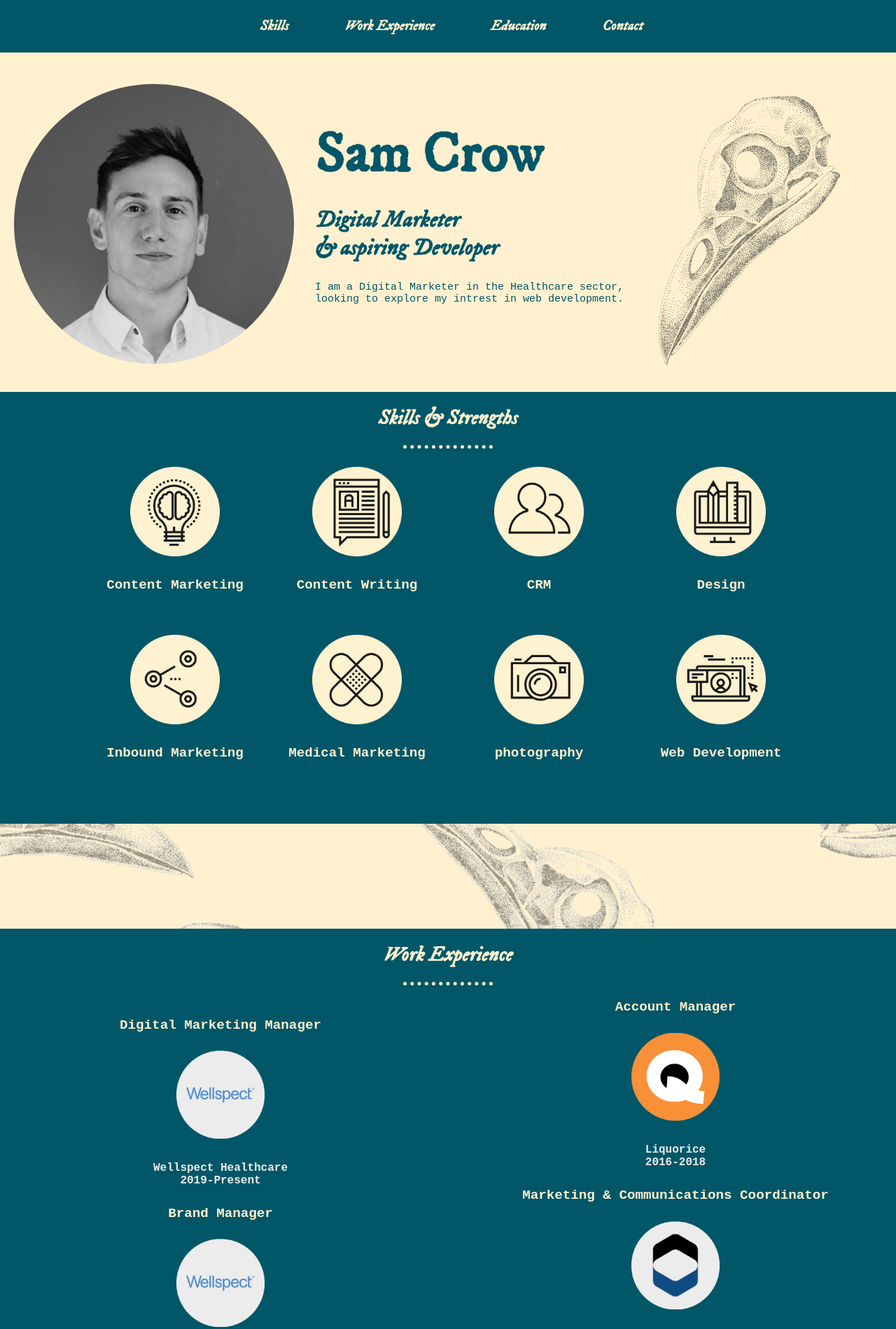
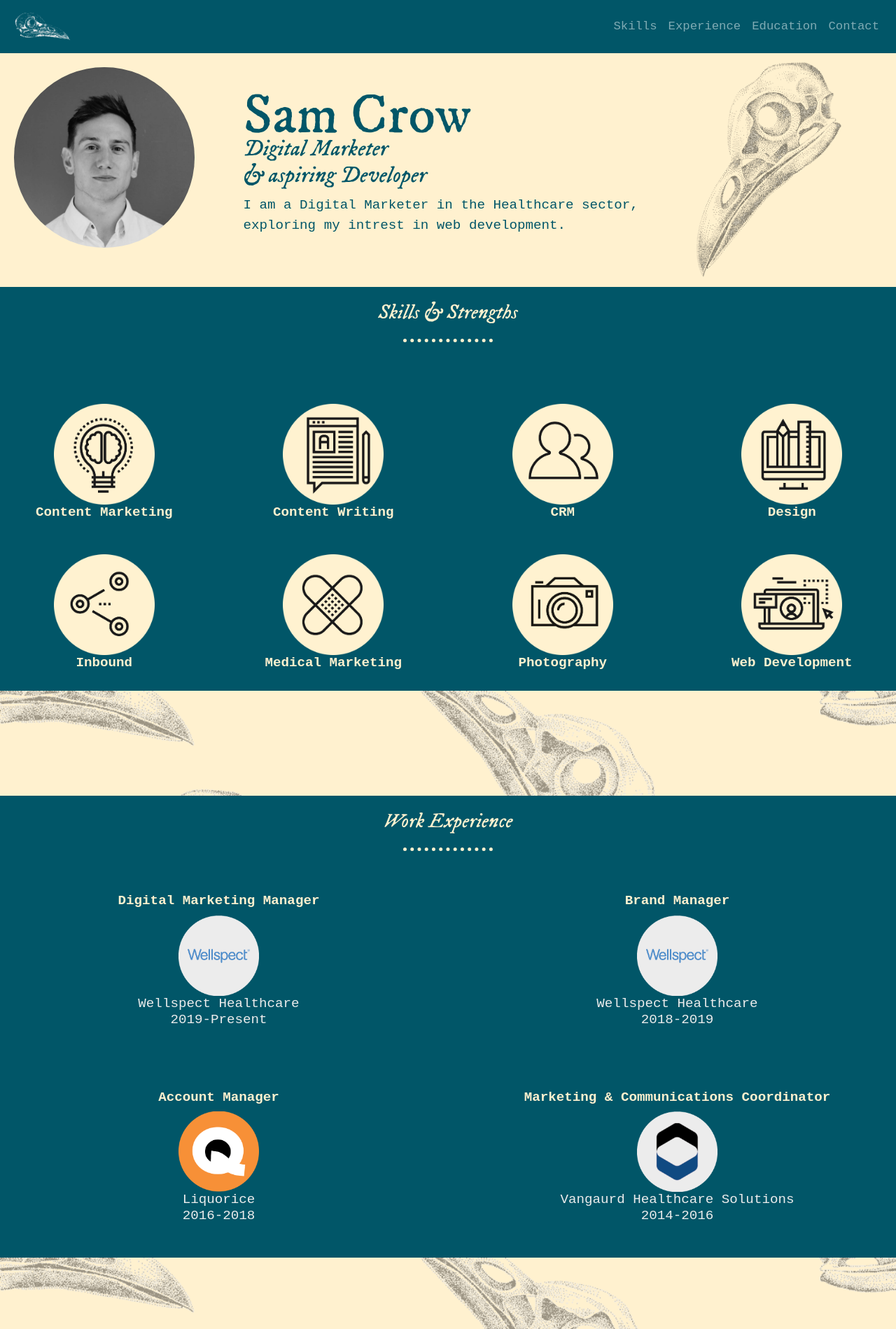
Before and after one commit to Corvus-Corone/CV, a plain HTML site: page index.html in a window 1280 px wide. Shown: the top 1899 px of the page at 70% size. Drawn offline with nearby package versions, Linux system fonts and the light colour scheme.

Commit message:
Upload 4
Fully responsive, with bootstrap

```diff
--- a/index.html
+++ b/index.html
@@ -5,118 +5,161 @@
   <meta charset="utf-8">
   <meta name="viewport" content="width=device-width, initial-scale=1">
   <title>Sam Crow</title>
+<link rel="stylesheet" href="https://stackpath.bootstrapcdn.com/bootstrap/4.4.1/css/bootstrap.min.css" integrity="sha384-Vkoo8x4CGsO3+Hhxv8T/Q5PaXtkKtu6ug5TOeNV6gBiFeWPGFN9MuhOf23Q9Ifjh" crossorigin="anonymous">
+<script src="https://code.jquery.com/jquery-3.4.1.slim.min.js" integrity="sha384-J6qa4849blE2+poT4WnyKhv5vZF5SrPo0iEjwBvKU7imGFAV0wwj1yYfoRSJoZ+n" crossorigin="anonymous"></script>
+<script src="https://cdn.jsdelivr.net/npm/popper.js@1.16.0/dist/umd/popper.min.js" integrity="sha384-Q6E9RHvbIyZFJoft+2mJbHaEWldlvI9IOYy5n3zV9zzTtmI3UksdQRVvoxMfooAo" crossorigin="anonymous"></script>
+<script src="https://stackpath.bootstrapcdn.com/bootstrap/4.4.1/js/bootstrap.min.js" integrity="sha384-wfSDF2E50Y2D1uUdj0O3uMBJnjuUD4Ih7YwaYd1iqfktj0Uod8GCExl3Og8ifwB6" crossorigin="anonymous"></script>
   <link rel="stylesheet" href="styles.css">
   <link rel="icon" href="favicon.ico">
   <link href="https://fonts.googleapis.com/css2?family=IM+Fell+DW+Pica:ital@0;1&display=swap" rel="stylesheet">
 </head>
 
 <body>
+
+  <!-- Nav Bar -->
+
+  <nav class="navbar sticky-top navbar-expand-lg navbar-dark" style="background-colour:#015668; color: #fff1cf; font-family: 'IM Fell DW Pica', Garamond, serif;">
+    <a class="navbar-brand" href="index.html">
+      <img src="Crow_skull_menu.png" height="50" alt="Crow_skull_menu">
+    </a>
+       <button class="navbar-toggler" type="button" data-toggle="collapse" data-target="#navbarSupportedContent" aria-controls="navbarSupportedContent" aria-expanded="false" aria-label="Toggle navigation">
+      <span class="navbar-toggler-icon"></span>
+    </button>
+    <div class="collapse navbar-collapse" id="navbarSupportedContent">
+      <ul class="navbar-nav ml-auto">
+          <li class="nav-item">
+              <a class="nav-link" href="#Skills">Skills</a>
+          </li>
+          <li class="nav-item">
+              <a class="nav-link" href="#Work">Experience</a>
+          </li>
+          <li class="nav-item">
+              <a class="nav-link" href="#Education">Education</a>
+          </li>
+          <li class="nav-item">
+              <a class="nav-link" href="Contact.html">Contact</a>
+          </li>
+      </ul>
+   </div>
+ </nav>
+
+<!-- Header -->
+
   <header>
-    <nav class="menu">
-      <a href="#Skills">
-        <h3 class="menu-item">Skills</h3>
-      </a>
-      <a href="#Work">
-        <h3 class="menu-item">Work Experience</h3>
-      </a>
-      <a href="#Education">
-        <h3 class="menu-item">Education</h3>
-      </a>
-      <a href="Contact.html">
-        <h3 class="menu-item"> Contact</h3>
-      </a>
-    </nav>
-    <img class="profile-img" height="400" src="Sam-Crow.png" alt="Sam_Crow_Digital_Marketer">
+<div class="row">
+  <div class="col-lg-3 col-md-6">
+      <img class="profile-img" width="100%" src="Sam-Crow.png" alt="Sam_Crow_Digital_Marketer">
+  </div>
+  <div class="col-lg-6 col-md-6" style="padding-bottom:55px">
     <div class="profile-txt">
       <h1>Sam Crow</h1>
       <h2><em>Digital Marketer <br>& aspiring Developer</em></h2>
-      <p style="color: #015668; font-size: 15px">I am a Digital Marketer in the Healthcare sector,<br> looking to explore my intrest in web development.</p>
+      <p style="color: #015668; font-size: 120%">I am a Digital Marketer in the Healthcare sector, exploring my intrest in web development.</p>
     </div>
+  </div>
+  <div class="col-lg-3 d-sm-none d-none d-lg-block">
     <img src="Crow_skull_transparent.png" alt="crow_skull" style="
     display: inline-block;
-      margin: 5px,0, 0, 0;
-      position: relative;left: 480px;top: 120px;bottom: auto;
-      width:300px;
+      width:80%;
        opacity: 0.5;">
+  </div>
+</div>
   </header>
 
+  <!-- Skills & Stengths -->
   <div class="content-block">
     <a id="Skills">
       <h3>Skills & Strengths</h3>
-      <hr>
-    </a>
+      <hr>  </a>
       <br>
       <br>
-    <div class="skills_icon">
+
+<div class="row">
+  <div class="col-lg-3 col-md-4 col-6" style="padding:20px">
     <img src="content_marketing.png" alt="content marketing" width="50%" style="left:auto; right: auto" />
     <h4>Content Marketing</h4>
   </div>
-    <div class="skills_icon">
+  <div class="col-lg-3 col-md-4  col-6" style="padding:20px">
     <img src="content_writing.png" alt="content writing" width="50%" style="left:auto; right: auto" />
     <h4>Content Writing</h4>
   </div>
-    <div class="skills_icon">
+  <div class="col-lg-3 col-md-4  col-6" style="padding:20px">
     <img src="crm.png" alt="customer relationship management" width="50%" style="left:auto; right: auto" />
     <h4>CRM</h4>
   </div>
-    <div class="skills_icon">
+  <div class="col-lg-3 col-md-4  col-6" style="padding:20px">
     <img src="design.png" alt="design" width="50%" style="left:auto; right: auto" />
     <h4>Design</h4>
   </div>
-    <br>
-    <div class="skills_icon">
+  <div class="col-lg-3 col-md-4  col-6" style="padding:20px">
     <img src="inbound.png" alt="inbound marketing" width="50%" style="left:auto; right: auto" />
-      <h4>Inbound Marketing</h4>
+    <h4>Inbound</h4>
   </div>
-    <div class="skills_icon">
+  <div class="col-lg-3 col-md-4  col-6" style="padding:20px">
     <img src="medical_marketing.png" alt="medical marketing" width="50%" style="left:auto; right: auto" />
     <h4>Medical Marketing</h4>
   </div>
-    <div class="skills_icon">
+  <div class="col-lg-3 col-md-4  col-6" style="padding:20px">
     <img src="photography.png" alt="photography" width="50%" style="left:auto; right: auto" />
-      <h4>photography</h4>
+    <h4>Photography</h4>
   </div>
-    <div class="skills_icon">
+  <div class="col-lg-3 col-md-4  col-6" style="padding:20px">
     <img src="wed_development.png" alt="web development" width="50%" style="left:auto; right: auto" />
     <h4>Web Development</h4>
   </div>
+</div>
+
 <div class="background-block">
-      <img src="Crow_skull_bg.png" alt="" style="width:100%;opacity:0.5;">
+  <img src="Crow_skull_bg.png" alt="" style="width:100%; z-index: 1;opacity:0.5;">
 </div>
-    <div class="content-block" style="height:650px">
+
+  <!-- Experience -->
+
+    <div class="content-block">
       <a id="Work">
         <h3>Work Experience</h3>
         <hr>
       </a>
-      <div class="two-column">
+
+      <div class="row">
+        <div class="col-md-6 col-12" style="padding:40px">
           <h4>Digital Marketing Manager
             <h4 />
-          <img src="wellspect.png" alt="wellspect" width="20%" style="left:auto; right: auto" />
-          <h5>Wellspect Healthcare <br> 2019-Present</h5>
+          <a href="https://www.wellspect.co.uk/"> <img src="wellspect.png" alt="wellspect" width="20%" style="left:auto; right: auto" />
+            <h5>Wellspect Healthcare <br> 2019-Present</h5></a>
+        </div>
+        <div class="col-md-6 col-12" style="padding:40px">
           <h4>Brand Manager
             <h4 />
-            <img src="wellspect.png" alt="wellspect" width="20%" style="left:auto; right: auto" />
-            <h5>Wellspect Healthcare <br> 2018-2019</h5>
+              <a href="https://www.wellspect.co.uk/"> <img src="wellspect.png" alt="wellspect" width="20%" style="left:auto; right: auto" />
+            <h5>Wellspect Healthcare <br> 2018-2019</h5> </a>
+        </div>
+        <div class="col-md-6 col-12" style="padding:40px">
           <h4>Account Manager
             <h4 />
-              <img src="Liquorice.png" alt="liquorice marketinf" width="20%" style="left:auto; right: auto" />
-              <h5>Liquorice <br> 2016-2018</h5>
+          <a href="https://liquorice.marketing/"> <img src="Liquorice.png" alt="liquorice marketing" width="20%" style="left:auto; right: auto" />
+            <h5>Liquorice <br> 2016-2018</h5></a>
+        </div>
+        <div class="col-md-6 col-12" style="padding:40px">
           <h4>Marketing & Communications Coordinator
             <h4 />
-                <img src="vanguard.png" alt="wellspect" width="20%" style="left:auto; right: auto" />
-                <h5>Vangaurd Healthcare Solutions <br> 2014-2016</h5>
+          <a href="https://www.vanguardhealthcare.co.uk/"> <img src="vanguard.png" alt="wellspect" width="20%" style="left:auto; right: auto" />
+            <h5>Vangaurd Healthcare Solutions <br> 2014-2016</h5> </a>
         </div>
-      <br>
+      </div>
     </div>
     <div class="background-block">
       <img src="Crow_skull_bg.png" alt="" style="width:100%; z-index: 1;opacity:0.5;">
     </div>
-    <div class="content-block" style="height:350px">
+
+  <!-- Education -->
+
+    <div class="content-block" style="">
       <a id="Education">
         <h3>Education</h3>
         <hr>
       </a>
-      <h4>Masters Degree in History <i>with Merit</i></h4>
+      <h4>Master's Degree in History <i>with Merit</i></h4>
       <h5>Univerity of Bristol 2012-2013</h5>
       <br>
       <h4>Bachelor's Degree in History <i>2:1</i></h4>
@@ -128,7 +171,7 @@
   <div position="absolute"> <a class="footer-item" href="https://www.linkedin.com/in/sam-crow-6b1526a8/" style="margin:left500">LinkedIn</a>
     <a class="footer-item" href="https://www.facebook.com/sam.crow.52012">Facebook</a>
     <a class="footer-item" href="https://www.instagram.com/sjecrow/">Instagram</a>
-        <a class="footer-item" href="Contact.html">Get in Touch</a>
+        <a class="footer-item" href="contact.html">Get in Touch</a>
     <p style="font-size: 20px;
   font-family: 'IM Fell DW Pica',Garamond , serif;
   color: #015668;display: block;
--- a/styles.css
+++ b/styles.css
@@ -1,7 +1,6 @@
 /* Tag Selectors -------------------------------------------------- */
 header {
   background-color: #fff1cf;
-  height: 35em;
   width: 100%;
   margin: 0 0 10px 0;
 }
@@ -66,6 +65,7 @@ h3 {
 h4 {
   font-size: 120%;
   font-family: "Courier New", Garamond, serif;
+  font-weight: bold;
   color: #fff1cf;
   text-align: center;
 }
@@ -104,23 +104,18 @@ li {
 /* Class Selectors-------------------------------------------------- */
 .profile-img {
   border-radius: 50%;
-  display: inline-block;
   padding: 20px;
-  margin: 0;
-  position: absolute;
-  left: auto;
-  top: 100px
+  position:relative;
+  text-align: center;
+    align-content: center;
 }
 
 .profile-txt {
   align-content: center;
-  display: inline-block;
-  padding-bottom: 30px;
-  padding-top: 30px;
-  margin: 0, 0, 0, 10px;
+  padding: 20px;
+  margin: 0, 0, 0, 40px;
   position: relative;
-  left: 450px;
-  top: 10px;
+  top: 50px; d-sm: block;
 }
 
 .content-contrast {
@@ -136,7 +131,6 @@ li {
   color: #fff1cf;
   position: relative;
   display: block;
-  height: 600px;
   width: 100%;
   margin: 10px, 0, 10px, 0;
   text-align: center;
@@ -146,6 +140,7 @@ li {
 column-count: 2;
 column-gap: 20px;
 margin: 0;
+text-align: center;
 }
 
 .background-block {
@@ -159,35 +154,7 @@ margin: 0;
   overflow: hidden;
 }
 
-.menu {
-  display: flex;
-  flex-direction: row;
-  flex-wrap: wrap;
-  justify-content: center;
-  padding: 5px;
-  position: fixed;
-  width: 100%;
-  z-index: 3
-}
 
-.menu-item {
-  font-size: 20px;
-  font-family: 'IM Fell DW Pica', Garamond, serif;
-  color: #fff1cf;
-  font-style: italic;
-  left: auto;
-  right: auto;
-  padding-left: 20px;
-  padding-right: 20px;
-}
-
-.menu-item:hover {
-  font-family: 'IM Fell DW Pica', Garamond, serif;
-  color: #ffd369;
-  font-style: italic;
-  left: auto;
-  right: auto;
-}
 
 .contact-item {
   font-size: 20px;
@@ -230,17 +197,21 @@ margin: 0;
   padding-left: 10px;
 }
 
+.footer-item:hover {
+  font-family: 'IM Fell DW Pica', Garamond, serif;
+  color: #ffd369;
+  font-style: italic;
+  display: inline-block;
+  left: auto;
+  right: auto;
+  padding-top: 10px;
+  padding-left: 10px;}
+
 .skills_icon {
   width: 20%;
   height: 25%;
-  display: inline-block;
   position: relative;
-  top: 10px, left: auto;
-  right: auto;
-  bottom: 50px;
-  margin-bottom: 70px;
-  margin-top: 20px;
-  border: 10px;
+padding: : 20px 10px 20px 10px;
   text-align: center;
 }
 
```
Also changed, not shown: Contact.html (+56 -4 lines), Crow_skull_menu.png (added). Lines whose indentation alone changed are shown as unchanged.
